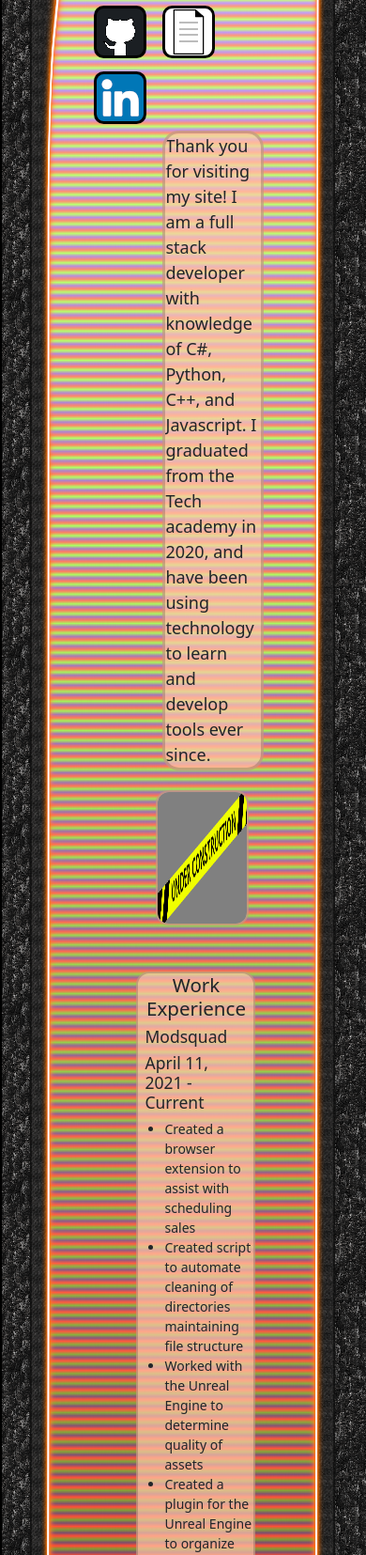
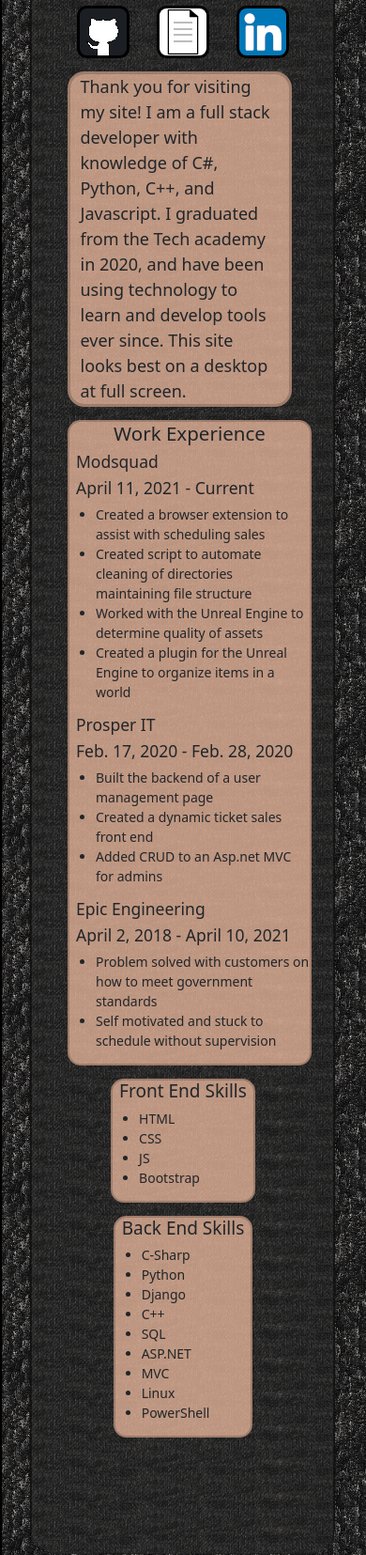
Before and after one commit to derwolz/Django-Portfolio, a Django app: page / in a window 390 px wide. Shown: the part 428-2083 px from the top of the page at 94% size. Run offline with Django 3.2, Linux system fonts and the light colour scheme; data comes from the database, SQL or seed files in the repository; parts of the project's set-up code (start-up, migrations or seed data) failed here and were passed over; some libraries are stand-ins or nearby versions.

Commit message:
Mobile UI fixes and locally deployable site

```diff
--- /dev/null
+++ b/etc/config.json
@@ -0,0 +1,5 @@
+{
+		"SECRET_KEY":"AYY LMAO"
+
+
+}
--- a/myportfolio/templates/myportfolio/index.html
+++ b/myportfolio/templates/myportfolio/index.html
@@ -1,39 +1,42 @@
 {% load static %}
 
 <div class='container large-bg-main pad-top-3 pad-bottom-5 my-1 mainpagebox'>
-	<div class='my-5'>
+	<div class='my-5 row'>
+		<div class="float-right mx-auto row">
+			<div class='text-center center-content col-lg-4 col-md-10 mx-auto '>
 
-		<div class=' float-right pad-right-3 pad-left-3 '>
-
-			<div class='portrait'>
+				<div class='portrait mx-auto'>
 					<img class='' src="{% static '/sources/img/portrait.png' %}">
 				</div>
-			<div class="mx-2 iconbox">
-				<a class=" badge  my-1 mx-auto" href="https://github.com/derwolz/"><img class='icon'
+				<div class="row mx-auto iconbox">
+					<a class=" badge col-4  my-1 mx-auto" href="https://github.com/derwolz/"><img class='icon'
 						src="{% static '/sources/img/git.png' %}" alt='github logo'></a>
-				<a class=" badge  my-1 mx-auto" href="https://docs.google.com/document/d/1Msdp6ECSAJlCpu9wcjnuXnU2Iu7Tr09cT9tqIImDcqw/edit?usp=sharing"><img class='icon'
+					<a class=" badge col-4 my-1 mx-auto" href="https://docs.google.com/document/d/1Msdp6ECSAJlCpu9wcjnuXnU2Iu7Tr09cT9tqIImDcqw/edit?usp=sharing"><img class='icon'
 						src="{% static '/sources/img/Resume.png' %}" alt='document logo'></a>
-				<a class=" badge  my-1 mx-auto" href="https://linkedin.com/in/blaine-wolz"><img class='icon'
+					<a class=" badge col-4 my-1 mx-auto" href="https://linkedin.com/in/blaine-wolz"><img class='icon'
 						src="{% static '/sources/img/linkedin.png' %}" alt='linkedin logo'></a>
 				</div>
 
 			</div>
-
-			<div class='container pad-top-2 pad-left-8 pad-right-5 '>
-				<div class='textbox card mx-2 my-2 align-content-center desc-card'>
-					Thank you for visiting my site! I am a full stack developer with knowledge of C#, Python, C++, and Javascript. I graduated from the Tech academy in 2020, and have been using technology to learn and develop tools ever since.
+			<div class='row col-lg-8'>
+				<div class=' row mx-2'>
+					<div class='textbox card my-2 align-content-center desc-card'>
+						Thank you for visiting my site! I am a full stack developer with knowledge of C#, Python, C++, and Javascript. I graduated from the Tech academy in 2020, and have been using technology to learn and develop tools ever since. This site looks best on a desktop at full screen.
 					</div>
 				</div>
-			<div class='container pad-top-1 pad-left-8 pad-right-5 ' >
-				<div class='card desc-card'>
-				<div class=' under-construction pad-bottom-10'>
+				<div class='row mx-2'>
+					<div class='textbox card desc-card hide'>
+						<div class=' under-construction '>
+							words
 						</div>
 					</div>
 				</div>
-		<div class='pad-left-5 pad-top-3 pad-right-3 '>
+			</div>
+		</div>
+		<div class='row mx-auto'>
 
-			<div class='mx-2 my-2'>
-				<div id='work-experience' class='card desc-card float-left mx-3'>
+			<div class='mx-2 my-2 col-lg-7'>
+				<div id='work-experience' class='card desc-card '>
 					<h3><div class='text-center mx-2'>Work Experience</div></h3>
 					{% for work in workexp %}
 
@@ -50,8 +53,10 @@
 					{% endfor %}
 				</div>
 			</div>
-			<div class='mx-5 my-2'>
-				<div id='front-end' class=' card desc-card float-left my-2 mx-2'>
+			<div class='col-lg-4 '>
+				<div class='row mx-auto'>
+					<div class='mx-auto my-2 col-auto'>
+						<div id='front-end' class=' card desc-card float-left '>
 							<div class='text-center mx-2'>
 								<h4>Front End Skills</h4>
 							</div>
@@ -62,8 +67,8 @@
 						</ul>
 						</div>
 					</div>
-			<div class='mx-5 my-2'>
-				<div id='back-end' class=' card desc-card float-left my-2 mx-2'>
+					<div class='mx-auto my-2 col-auto'>
+						<div id='back-end' class=' card desc-card float-left '>
 								<div class='text-center mx-2'><h4>Back End Skills</h4></div>
 							<ul>
 								{%for skill in back_skills%}
@@ -73,7 +78,8 @@
 						</div>
 					</div>
 				</div>
-
+			</div>
+		</div>
 	</div>
 
 </div>
--- a/portfolio/settings.py
+++ b/portfolio/settings.py
@@ -13,7 +13,7 @@ https://docs.djangoproject.com/en/3.2/ref/settings/
 from pathlib import Path
 import os
 import json
-with open('etc/config.json') as config_file:
+with open('./etc/config.json') as config_file:
     config = json.load(config_file)
 # Build paths inside the project like this: BASE_DIR / 'subdir'.
 BASE_DIR = Path(__file__).resolve().parent.parent
@@ -28,7 +28,7 @@ SECRET_KEY = config["SECRET_KEY"]
 # SECURITY WARNING: don't run with debug turned on in production!
 DEBUG = True
 
-ALLOWED_HOSTS = ['192.168.0.236', '127.0.0.1', 'blainewolz.ddns.net']
+ALLOWED_HOSTS = ['localhost', '192.168.0.236', '127.0.0.1', 'blainewolz.ddns.net']
 
 
 # Application definition
--- a/static/css/site.css
+++ b/static/css/site.css
@@ -1,3 +1,4 @@
+
 a.navbar-brand {
   white-space: normal;
   text-align: center;
@@ -235,8 +236,8 @@ width: 19rem;
 	border-color: black;
 }
 .icon img{
-	height: 100%;
-	width: 100%;
+	height: 43px;
+	width: 43px;
 }
 .project-card {
 	background-image: url('/assets/sources/img/Project Tile.png');
@@ -276,6 +277,13 @@ width: 19rem;
 }
 .mainpagebox {
 	min-height:33em;
+}
+@media screen and (max-width: 992px) {
+	.large-bg-main {
+
+		background-image: none;
+		background-color: rgba(0,0,0,0);
+	}
 }
 .portrait img {
 	height: 100%;
```
Also changed, not shown: myportfolio/templates/myportfolio/_projectcard.html (+4 -3 lines). Lines whose indentation alone changed are shown as unchanged.
